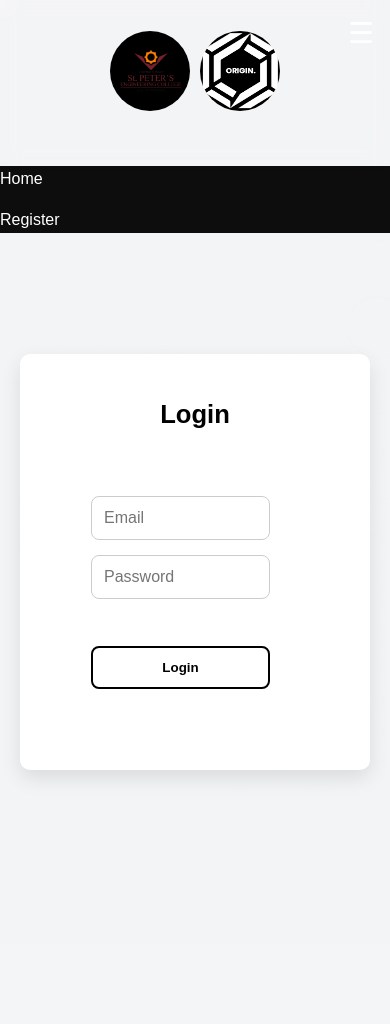
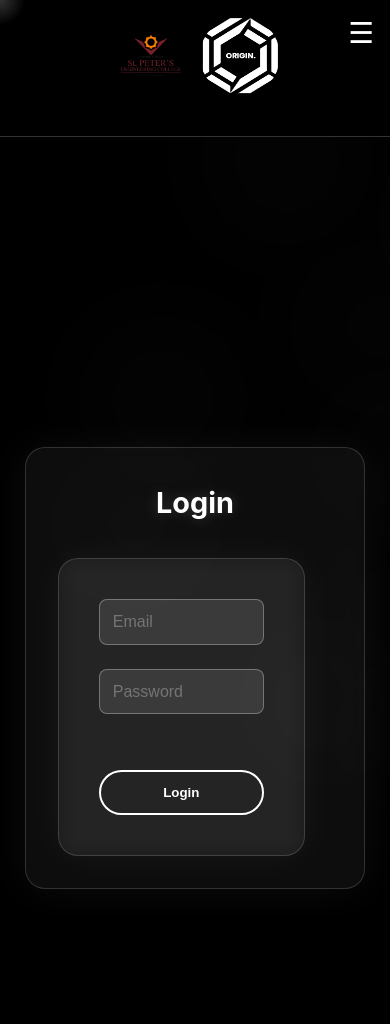
Before and after one commit to Abhinav6305/HACK-A-THON-1.0, a Flask app: page /login in a window 390 px wide. Before the commit the page ends 780 px from the top, so only its background shows below. Run offline with Flask 3, Linux system fonts and the light colour scheme.

Commit message:
Update login page to dark black and white theme with mobile responsiveness and fixed navbar

```diff
--- a/templates/login.html
+++ b/templates/login.html
@@ -8,51 +8,78 @@
     <style>
         body {
             margin: 0;
-            font-family: Arial, sans-serif;
-            background-color: #f3f4f6;
-            color: #111;
+            font-family: 'Inter', 'Segoe UI', Tahoma, Geneva, Verdana, sans-serif;
+            background: #000;
+            color: #fff;
+            line-height: 1.6;
+            overflow-x: hidden;
+            transition: background 0.3s ease, color 0.3s ease;
         }
 
         nav {
+            position: fixed;
+            top: 0;
             width: 100%;
-            background: transparent;
-            display: flex;
-            justify-content: center;
-            align-items: center;
-            padding: 15px 0;
-            box-shadow: 0 2px 5px rgba(0,0,0,0.1);
+            background: rgba(0, 0, 0, 0.9);
+            backdrop-filter: blur(10px);
+            z-index: 1000;
+            border-bottom: 1px solid rgba(255, 255, 255, 0.2);
         }
 
         .nav-container {
             display: flex;
             justify-content: space-between;
             align-items: center;
-            width: 85%;
+            padding: 1rem 2rem;
+            max-width: 1200px;
+            margin: 0 auto;
         }
 
         .logo {
             display: flex;
-            gap: 12px;
+            gap: 10px;
             align-items: center;
         }
 
         .logo img {
-            height: 40px;
-            border-radius: 5px;
+            width: 80px;
+            height: 80px;
+            border-radius: 50%;
+            border: none;
+            outline: none;
+        }
+
+        img:focus {
+            outline: none;
         }
 
         .nav-container ul {
+            display: flex;
             list-style: none;
-            display: flex;
-            gap: 16px;
-            margin: 0;
-            padding: 0;
+            gap: 2rem;
         }
 
-        .nav-container a {
+        .nav-container ul li a {
+            color: #fff;
             text-decoration: none;
-            color: #111;
-            font-weight: 600;
+            font-weight: 500;
+            position: relative;
+            transition: color 0.3s ease;
+        }
+
+        .nav-container ul li a::after {
+            content: "";
+            position: absolute;
+            left: 0;
+            bottom: -5px;
+            width: 0%;
+            height: 2px;
+            background: #fff;
+            transition: width 0.3s ease;
+        }
+
+        .nav-container ul li a:hover::after {
+            width: 100%;
         }
 
         /* Centering the login section */
@@ -60,47 +87,108 @@
             display: flex;
             justify-content: center;
             align-items: center;
-            height: calc(100vh - 80px);
+            height: 100vh;
+            padding-top: 120px; /* Account for fixed navbar */
         }
 
         .login-card {
-            background-color: white;
-            padding: 40px 30px;
-            border-radius: 10px;
-            box-shadow: 0 8px 20px rgba(0,0,0,0.1);
-            width: 350px;
+            background: rgba(255,255,255,0.05);
+            backdrop-filter: blur(10px);
+            border: 1px solid rgba(255,255,255,0.15);
+            border-radius: 20px;
+            padding: 2.5rem;
+            width: 90%;
+            max-width: 400px;
             text-align: center;
+            box-shadow: 0 0 40px rgba(255,255,255,0.05);
+            transition: all 0.5s ease;
+        }
+
+        .login-card:hover {
+            transform: translateY(-5px);
+            box-shadow: 0 0 60px rgba(255,255,255,0.1);
         }
 
         .login-card h2 {
-            margin-bottom: 20px;
-            color: black;
-            font-size: 1.6rem;
+            margin-bottom: 2rem;
+            color: #fff;
+            font-size: 2rem;
+            text-shadow: 0 0 15px rgba(255,255,255,0.2);
         }
 
         .login-card input {
             width: 100%;
-            padding: 12px;
-            margin-bottom: 15px;
+            padding: 0.8rem;
+            margin-bottom: 1.5rem;
+            background: rgba(255,255,255,0.1);
+            border: 1px solid rgba(255,255,255,0.3);
+            color: #fff;
             border-radius: 8px;
-            border: 1px solid #ccc;
             font-size: 1rem;
+            transition: all 0.3s ease;
+        }
+
+        .login-card input:focus {
+            outline: none;
+            border-color: #fff;
+            box-shadow: 0 0 10px rgba(255,255,255,0.4);
         }
 
         .btn {
             width: 100%;
-            padding: 12px;
-            border: 2px solid black;
-            border-radius: 8px;
-            background-color: white;
-            color: black;
-            font-weight: bold;
+            padding: 0.8rem;
+            border: 2px solid #fff;
+            border-radius: 30px;
+            background: transparent;
+            color: #fff;
+            font-weight: 600;
             cursor: pointer;
-            transition: 0.2s;
+            transition: all 0.3s ease;
         }
 
         .btn:hover {
-            transform: scale(1.02);
+            background: #fff;
+            color: #000;
+            box-shadow: 0 0 20px rgba(255,255,255,0.3);
+        }
+
+        /* Mobile responsiveness */
+        @media (max-width: 768px) {
+            .nav-container {
+                flex-direction: column;
+                padding: 1rem;
+            }
+
+            .nav-container .logo {
+                margin-bottom: 1rem;
+            }
+
+            .nav-container ul {
+                flex-direction: column;
+                background: rgba(0, 0, 0, 0.95);
+                position: absolute;
+                top: 100%;
+                left: 0;
+                width: 100%;
+                display: none;
+            }
+
+            .nav-container ul.show {
+                display: flex;
+            }
+
+            .login-form {
+                padding-top: 180px; /* Increased padding for mobile */
+            }
+
+            .login-card {
+                width: 95%;
+                padding: 2rem;
+            }
+
+            .login-card h2 {
+                font-size: 1.8rem;
+            }
         }
     </style>
 </head>
```
